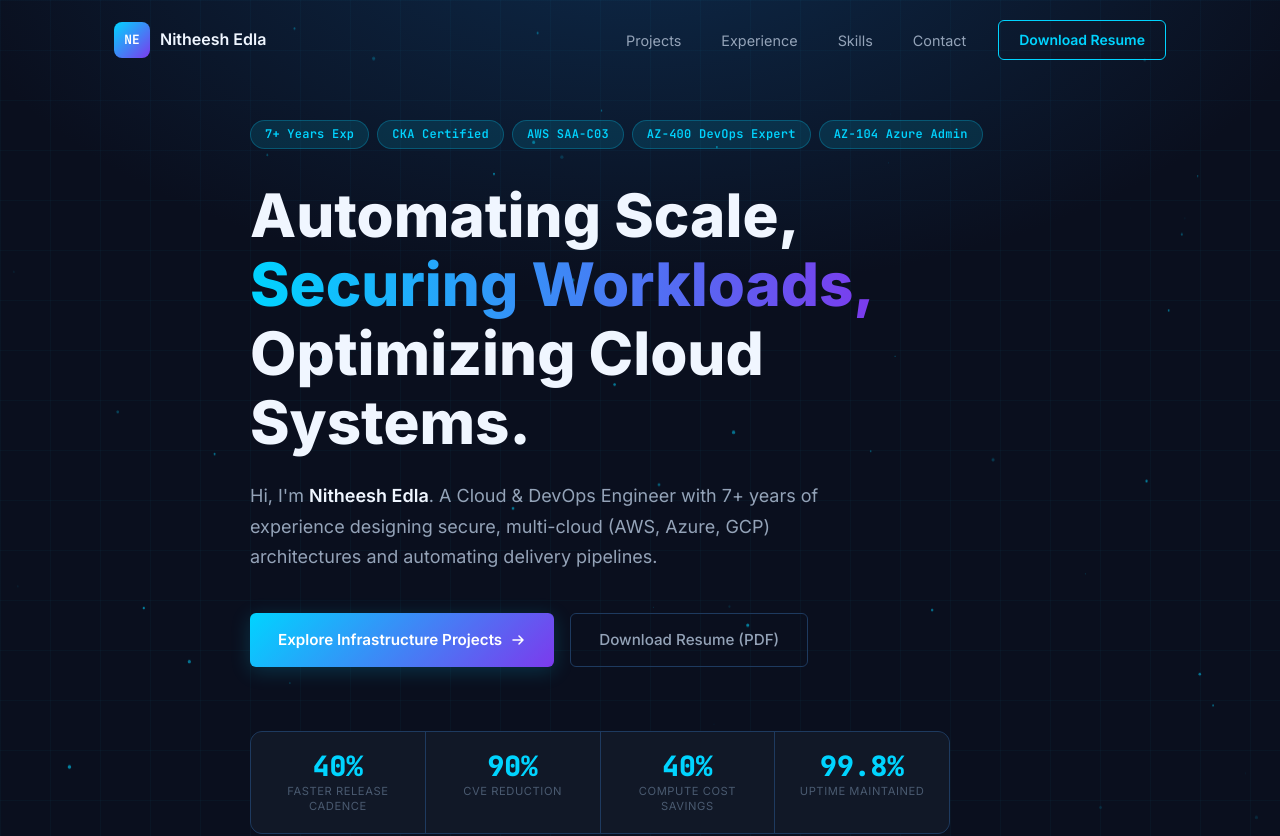
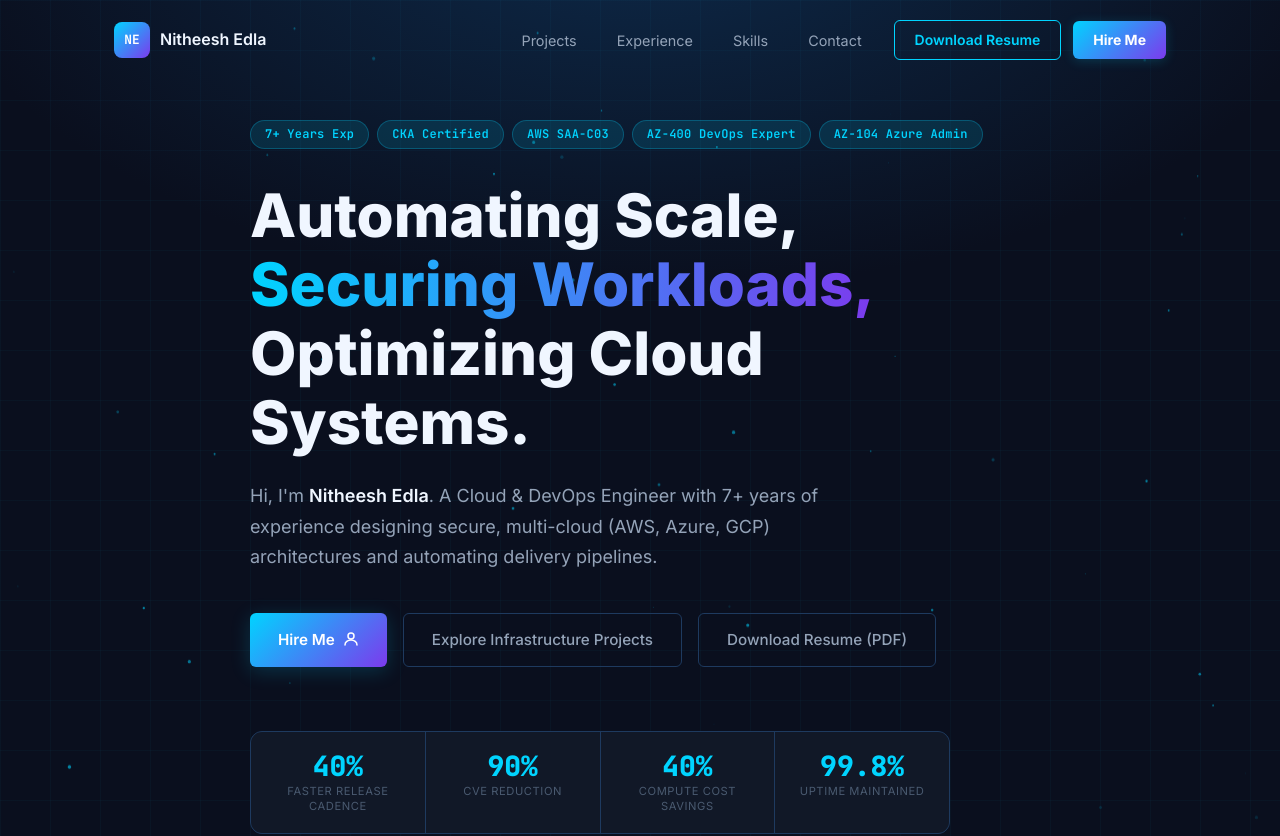
Before and after one commit to Nitheesh3009/portfolio, a Next.js app: page / in a window 1280 px wide. Shown: the top 836 px of the page. Built offline with nearby package versions, Linux system fonts and the light colour scheme.

Commit message:
added hire me button

```diff
--- a/components/Hero.js
+++ b/components/Hero.js
@@ -95,11 +95,14 @@ export default function Hero() {
         </p>
 
         <div className={styles.ctas}>
-          <a href="#projects" className={styles.ctaPrimary}>
+          <a href="#contact" className={styles.ctaPrimary}>
+            Hire Me
+            <svg width="16" height="16" viewBox="0 0 16 16" fill="none">
+              <path d="M8 1a3 3 0 1 1 0 6A3 3 0 0 1 8 1zM2 13c0-2.8 2.7-5 6-5s6 2.2 6 5" stroke="currentColor" strokeWidth="1.5" strokeLinecap="round" strokeLinejoin="round" />
+            </svg>
+          </a>
+          <a href="#projects" className={styles.ctaSecondary}>
             Explore Infrastructure Projects
-            <svg width="16" height="16" viewBox="0 0 16 16" fill="none">
-              <path d="M3 8h10M9 4l4 4-4 4" stroke="currentColor" strokeWidth="1.5" strokeLinecap="round" strokeLinejoin="round" />
-            </svg>
           </a>
           <a href="/Nitheesh_Edla_Resume.pdf" download className={styles.ctaSecondary}>
             Download Resume (PDF)
--- a/components/Navbar.js
+++ b/components/Navbar.js
@@ -41,6 +41,13 @@ export default function Navbar() {
           >
             Download Resume
           </a>
+          <a
+            href="#contact"
+            className={styles.hireBtn}
+            onClick={() => setOpen(false)}
+          >
+            Hire Me
+          </a>
         </nav>
 
         <button
--- a/components/Navbar.module.css
+++ b/components/Navbar.module.css
@@ -85,6 +85,23 @@
   color: var(--bg-primary);
 }
 
+.hireBtn {
+  padding: 8px 20px;
+  font-size: 0.875rem;
+  font-weight: 700;
+  color: #fff;
+  background: linear-gradient(135deg, var(--accent), var(--accent-2));
+  border-radius: var(--radius-sm);
+  transition: opacity var(--transition), transform var(--transition);
+  box-shadow: 0 2px 12px #00d4ff30;
+  margin-left: 4px;
+}
+
+.hireBtn:hover {
+  opacity: 0.88;
+  transform: translateY(-1px);
+}
+
 .burger {
   display: none;
   flex-direction: column;
@@ -136,4 +153,11 @@
     width: 100%;
     text-align: center;
   }
+
+  .hireBtn {
+    margin-left: 0;
+    margin-top: 8px;
+    width: 100%;
+    text-align: center;
+  }
 }
```
